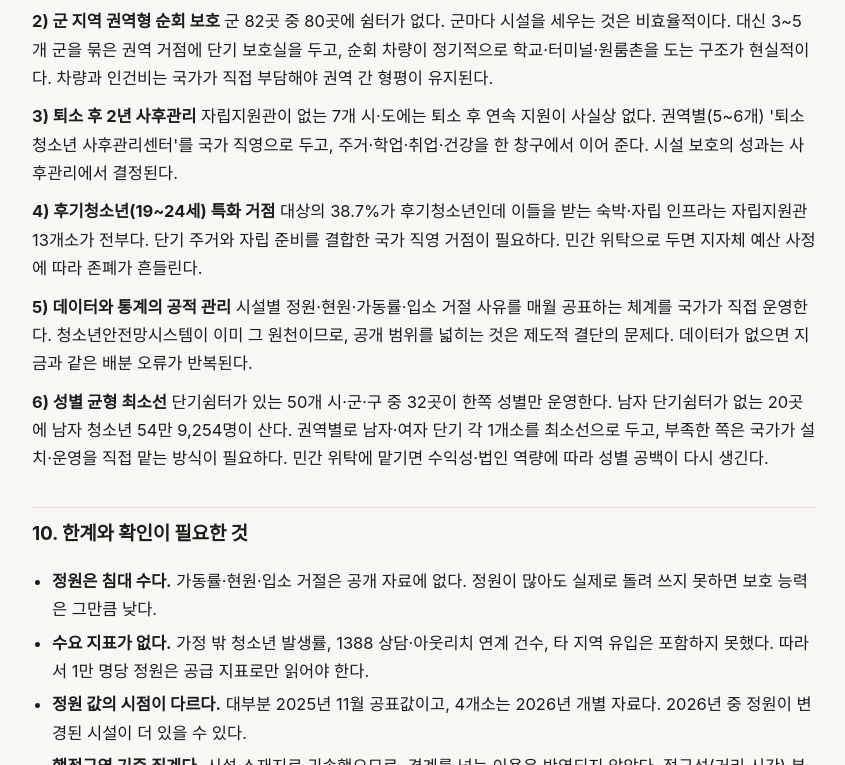
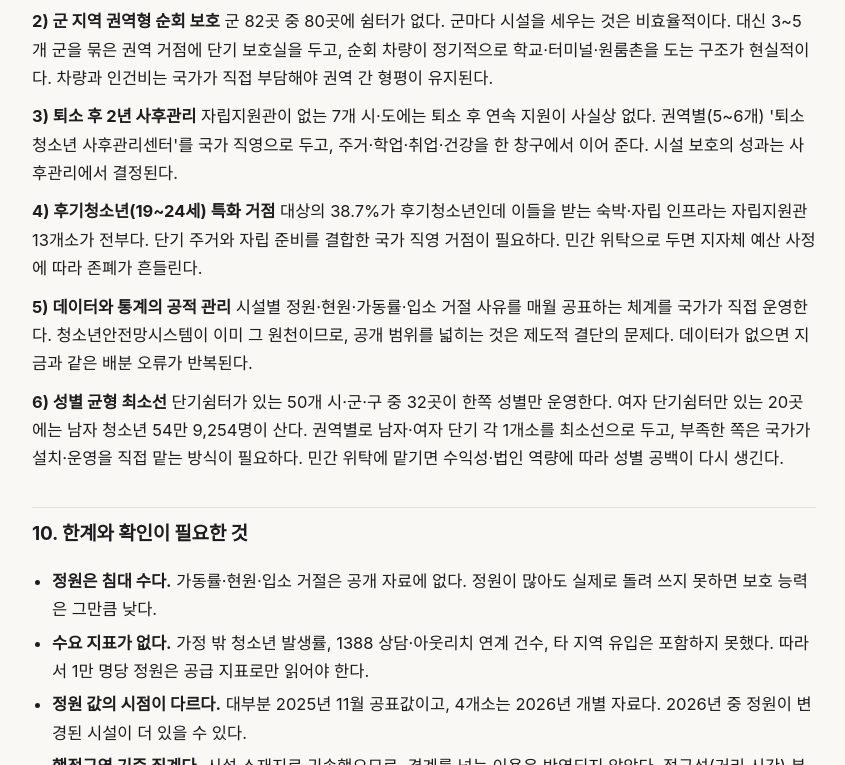
Before and after one commit to hamun94/dreamforten-renewal-preview, a plain HTML site: page reports/kr-youth-pop-vs-shelter-capacity-analysis-2026-11.html in a window 1280 px wide. Shown: the part 11235-12000 px from the top of the page, without its empty margins (216-1061 px from the left). Drawn offline with Linux system fonts and the light colour scheme.

Commit message:
reports: 성별 공백 문구 정정

```diff
--- a/reports/kr-youth-pop-vs-shelter-capacity-analysis-2026-11.html
+++ b/reports/kr-youth-pop-vs-shelter-capacity-analysis-2026-11.html
@@ -832,7 +832,7 @@ a{color:var(--teal)}
 <p><strong>5) 데이터와 통계의 공적 관리</strong>
 시설별 정원·현원·가동률·입소 거절 사유를 매월 공표하는 체계를 국가가 직접 운영한다. 청소년안전망시스템이 이미 그 원천이므로, 공개 범위를 넓히는 것은 제도적 결단의 문제다. 데이터가 없으면 지금과 같은 배분 오류가 반복된다.</p>
 <p><strong>6) 성별 균형 최소선</strong>
-단기쉼터가 있는 50개 시·군·구 중 32곳이 한쪽 성별만 운영한다. 남자 단기쉼터가 없는 20곳에 남자 청소년 54만 9,254명이 산다. 권역별로 남자·여자 단기 각 1개소를 최소선으로 두고, 부족한 쪽은 국가가 설치·운영을 직접 맡는 방식이 필요하다. 민간 위탁에 맡기면 수익성·법인 역량에 따라 성별 공백이 다시 생긴다.</p>
+단기쉼터가 있는 50개 시·군·구 중 32곳이 한쪽 성별만 운영한다. 여자 단기쉼터만 있는 20곳에는 남자 청소년 54만 9,254명이 산다. 권역별로 남자·여자 단기 각 1개소를 최소선으로 두고, 부족한 쪽은 국가가 설치·운영을 직접 맡는 방식이 필요하다. 민간 위탁에 맡기면 수익성·법인 역량에 따라 성별 공백이 다시 생긴다.</p>
 <h2 id="s10">10. 한계와 확인이 필요한 것</h2>
 <ul>
 <li><strong>정원은 침대 수다.</strong> 가동률·현원·입소 거절은 공개 자료에 없다. 정원이 많아도 실제로 돌려 쓰지 못하면 보호 능력은 그만큼 낮다.</li>
```
Also changed, not shown: 1 other file.
